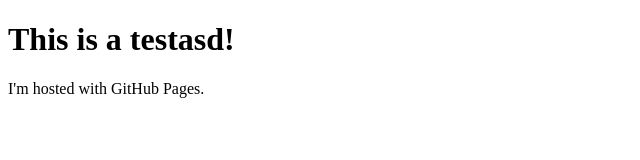
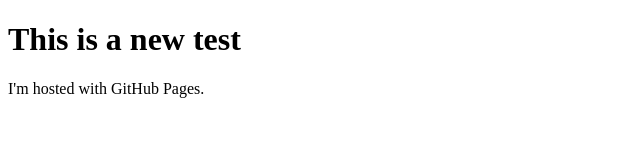
Before and after one commit to Orooz/orooz.github.io, a plain HTML site: page index.html in a window 1280 px wide. Shown: the full height of the page, 0-640 px from the left. Drawn offline with Linux system fonts and the light colour scheme.

Commit message:
update
dasdasjdajsdlkasjdlaksjd

```diff
--- a/index.html
+++ b/index.html
@@ -1,7 +1,7 @@
 <!DOCTYPE html>
 <html>
 <body>
-<h1>This is a testasd!</h1>
+<h1>This is a new test</h1>
 <p>I'm hosted with GitHub Pages.</p>
 </body>
 </html>
```
